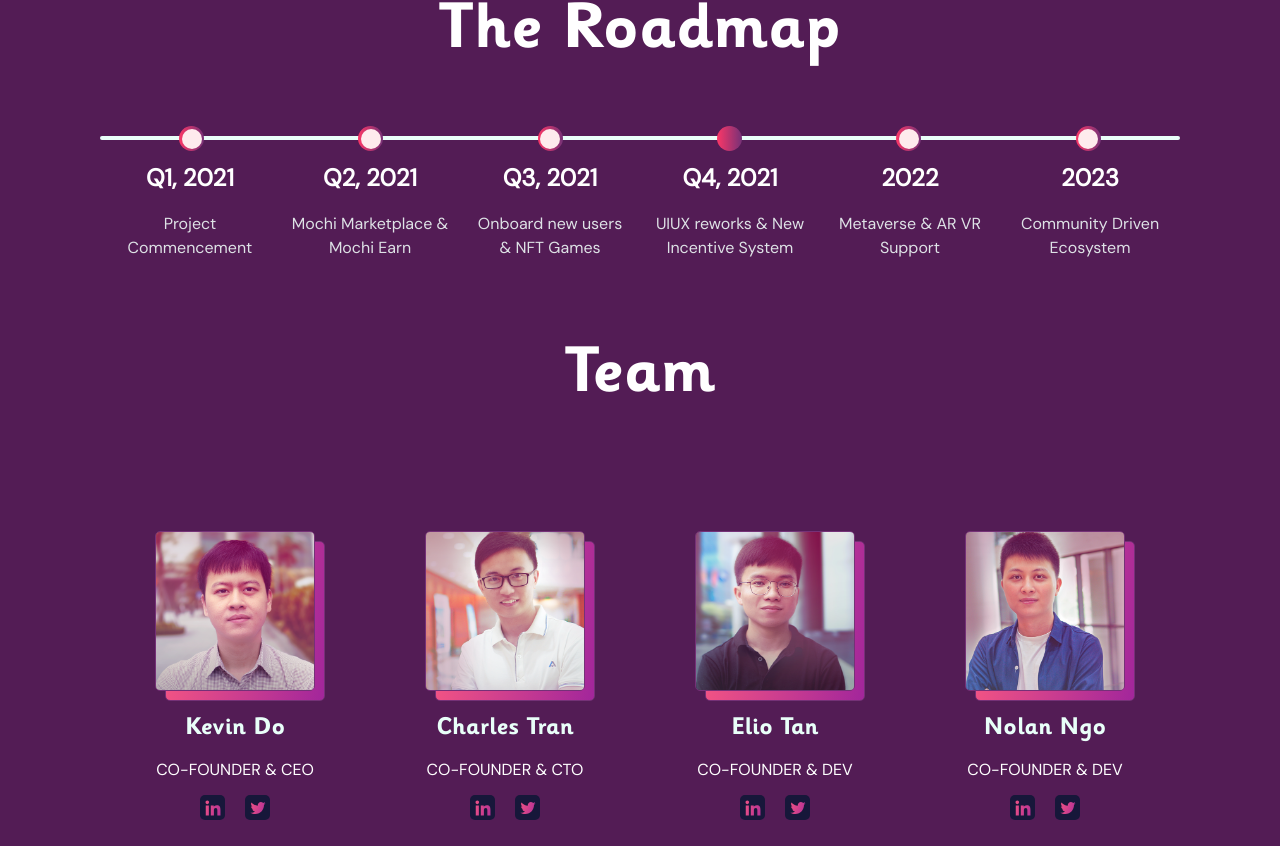
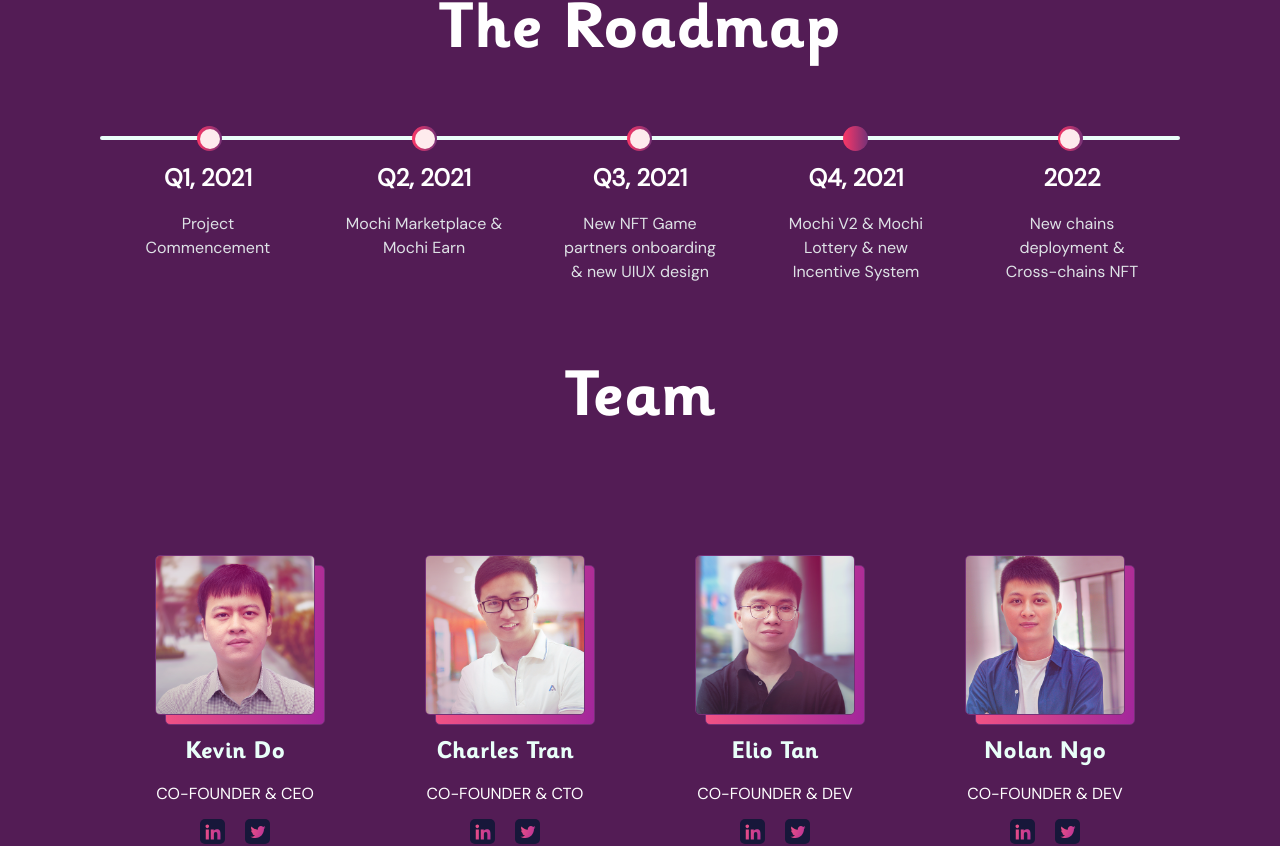
Before and after one commit to Mochi-Lab/mochi.market, a React (Create React App) app: page / in a window 1280 px wide. Shown: the part 5147-5993 px from the top of the page. Built offline with nearby package versions, Linux system fonts and the light colour scheme.

Commit message:
update roadmap

```diff
--- a/src/components/Roadmap/index.js
+++ b/src/components/Roadmap/index.js
@@ -14,20 +14,20 @@ export default function Roadmap() {
     },
     {
       stage: 'Q3, 2021',
-      content: 'Onboard new users & NFT Games',
+      content: 'New NFT Game partners onboarding & new UIUX design',
     },
     {
       stage: 'Q4, 2021',
-      content: 'UIUX reworks & New Incentive System',
+      content: 'Mochi V2 & Mochi Lottery & new Incentive System',
     },
     {
       stage: '2022',
-      content: 'Metaverse & AR VR Support',
+      content: 'New chains deployment & Cross-chains NFT',
     },
-    {
-      stage: '2023',
-      content: 'Community Driven Ecosystem',
-    },
+    // {
+    //   stage: '2023',
+    //   content: 'Community Driven Ecosystem',
+    // },
   ];
   const items = [
     {
--- a/src/views/LandingPage/index.js
+++ b/src/views/LandingPage/index.js
@@ -68,7 +68,7 @@ export default function LandingPage() {
         <MochiTeam />
       </div>
       {/* <Advisors /> */}
-      {/* <Partners /> */}
+      <Partners />
       <Footer />
       <div
         className={`btn-back-top ${showScrollTop ? 'is-visible' : ''}`}
```
